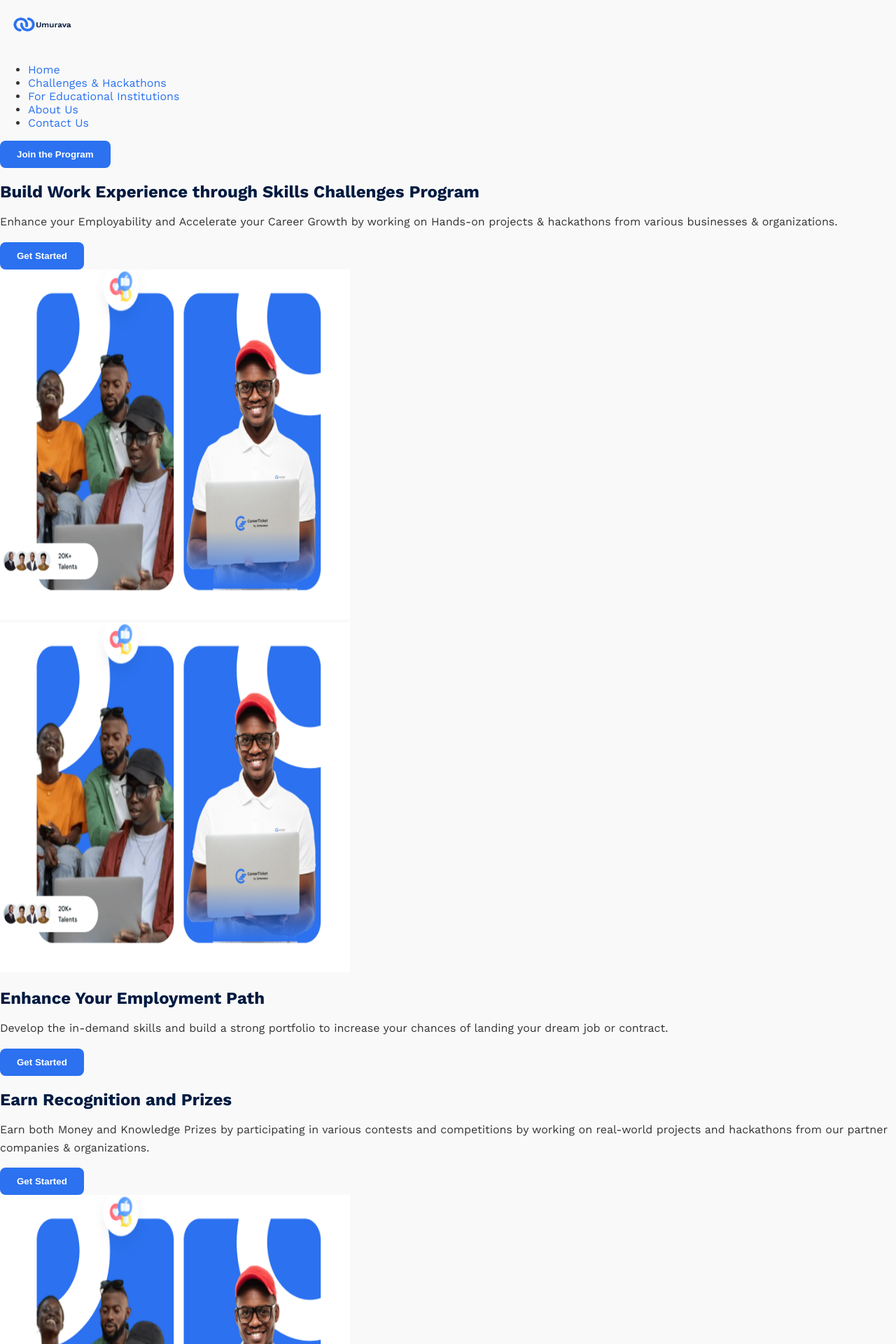
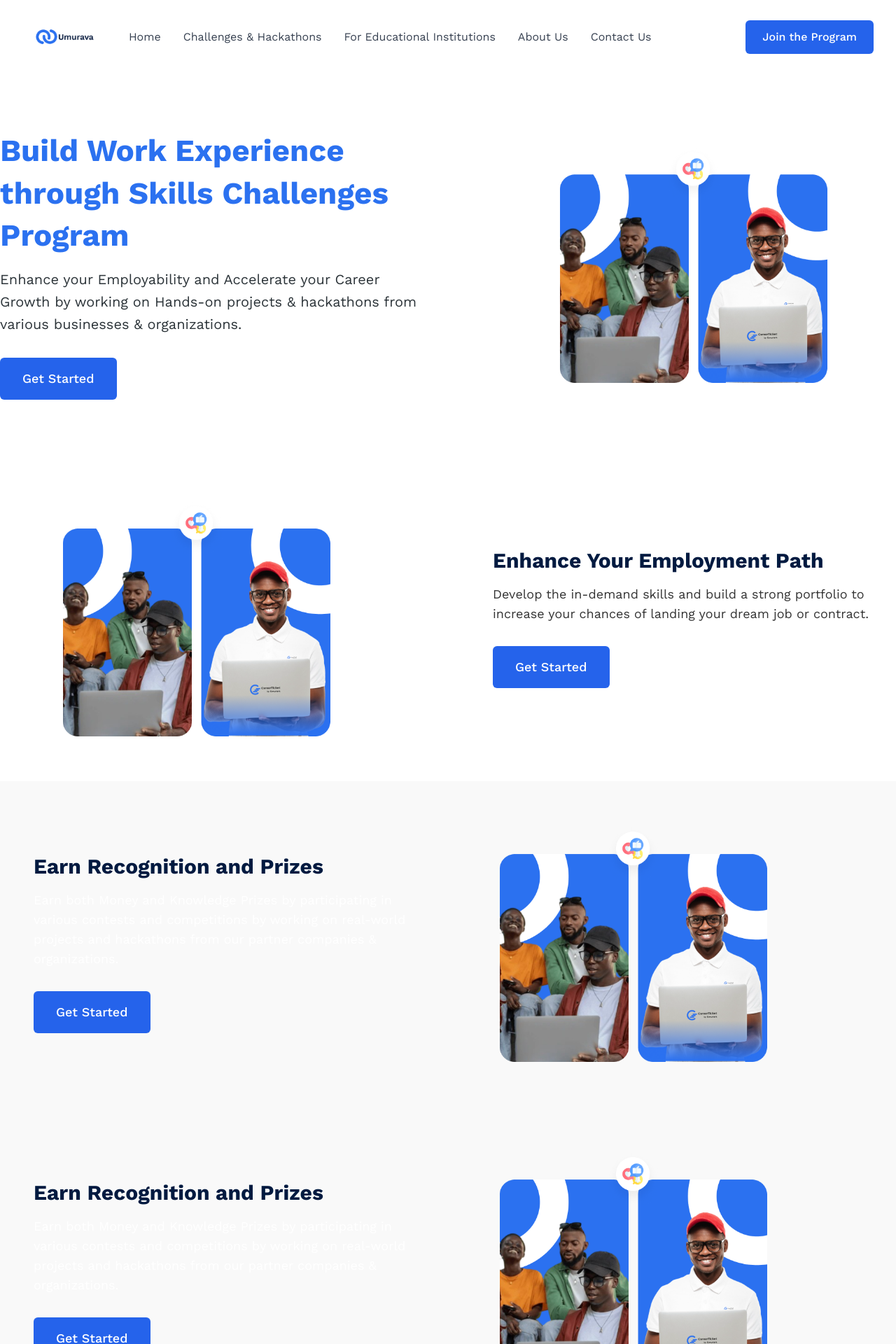
Before and after one commit to Calebgisa72/Umurava-Skill-Challenge-fe, a Next.js app: page / in a window 1280 px wide. Shown: the top 1920 px of the page at 70% size. Built offline with nearby package versions, Linux system fonts and the light colour scheme.

Commit message:
update herso section

```diff
--- a/app/components/button.tsx
+++ b/app/components/button.tsx
@@ -19,8 +19,8 @@ const Button: React.FC<ButtonProps> = ({
   };
 
   const variantClasses = {
-    primary: "bg-primary-color text-white hover:bg-primary-hover",
-    secondary: "bg-secondary-color text-white hover:bg-secondary-hover",
+    primary: "bg-blue-600 text-white hover:bg-blue-700",
+    secondary: "bg-gray-600 text-white hover:bg-gray-700",
   };
 
   return (
--- a/app/components/heroSection.tsx
+++ b/app/components/heroSection.tsx
@@ -5,19 +5,8 @@ import Image from "next/image";
 
 const HeroSection: React.FC = () => {
   return (
-    <section className="bg-primary-color text-white py-20 w-full">
+    <section className="bg-white text-white py-20 w-full">
       <div className="container mx-auto flex flex-row-reverse items-center">
-        <div className="w-1/2 pr-8">
-          <h1 className="text-4xl font-bold mb-4 leading-snug">
-            Build Work Experience through Skills Challenges Program
-          </h1>
-          <p className="text-lg mb-8">
-            Enhance your Employability and Accelerate your Career Growth by
-            working on Hands-on projects & hackathons from various businesses &
-            organizations.
-          </p>
-          <Button size="large">Get Started</Button>
-        </div>
         <div className="w-1/2 flex justify-center">
           <Image
             src={Hero}
@@ -27,6 +16,17 @@ const HeroSection: React.FC = () => {
             className="object-contain"
           />
         </div>
+        <div className="w-1/2 pr-8">
+          <h1 className="text-[44px] font-bold mb-4 leading-snug text-[#2B71F0]">
+            Build Work Experience through Skills Challenges Program
+          </h1>
+          <p className="text-[20px] mb-8 text-[#2B3338]">
+            Enhance your Employability and Accelerate your Career Growth by
+            working on Hands-on projects & hackathons from various businesses &
+            organizations.
+          </p>
+          <Button size="large">Get Started</Button>
+        </div>
       </div>
     </section>
   );
--- a/app/components/skill.tsx
+++ b/app/components/skill.tsx
@@ -1,9 +1,6 @@
 import React from 'react'
 
 import '../challenges/style.css'
-import { useRouter } from "next/navigation";
-import Button from "./button";
-import Image from "next/image";
 
 interface Props {
     skill: string;
--- a/app/page.tsx
+++ b/app/page.tsx
@@ -3,16 +3,49 @@ import Header from "./components/header";
 import HeroSection from "./components/heroSection";
 import EnhanceEmploymentPath from "./components/experience";
 import EarnRecognitionPrizes from "./components/experienceCard";
+import Footer from "./components/footer";
+import Challenge from "./components/challenge";
+import Button from "./components/button";
 
 const LandingPage: React.FC = () => {
   return (
-    <div>
-      <Header />
-      <HeroSection />
-      <EnhanceEmploymentPath />
-      <EarnRecognitionPrizes />
-    </div>
+    <>
+      <div className="header-container">
+        <Header />
+      </div>
+      <div className="hero-container">
+        <HeroSection />
+      </div>
+      <div className="experience-container">
+        <EnhanceEmploymentPath />
+      </div>
+      <div className="experience-card-container">
+        <EarnRecognitionPrizes />
+      </div>
+      <div className="experience-card-container">
+        <EarnRecognitionPrizes />
+      </div>
+      <div className="experience-card-container">
+        <EarnRecognitionPrizes />
+      </div>
+      <div className="experience-card-container">
+        <EarnRecognitionPrizes />
+      </div>
+      <div className="challenge-container">
+        <div className="mx-36 flex justify-between gap-5">
+          <Challenge description="design a dashboard for Sokofund" />
+          <Challenge description="design a dashboard for Sokofund" />
+          <Challenge description="design a dashboard for Sokofund" />
+        </div>
+        <div className="flex justify-center">
+          <Button>View More</Button>
+        </div>
+      </div>
+      <div className="footer1">
+        <Footer />
+      </div>
+    </>
   );
-};
+}
 
 export default LandingPage;
```
Also changed, not shown: app/globals.css (line endings or trailing spaces), app/images/hero.png.
